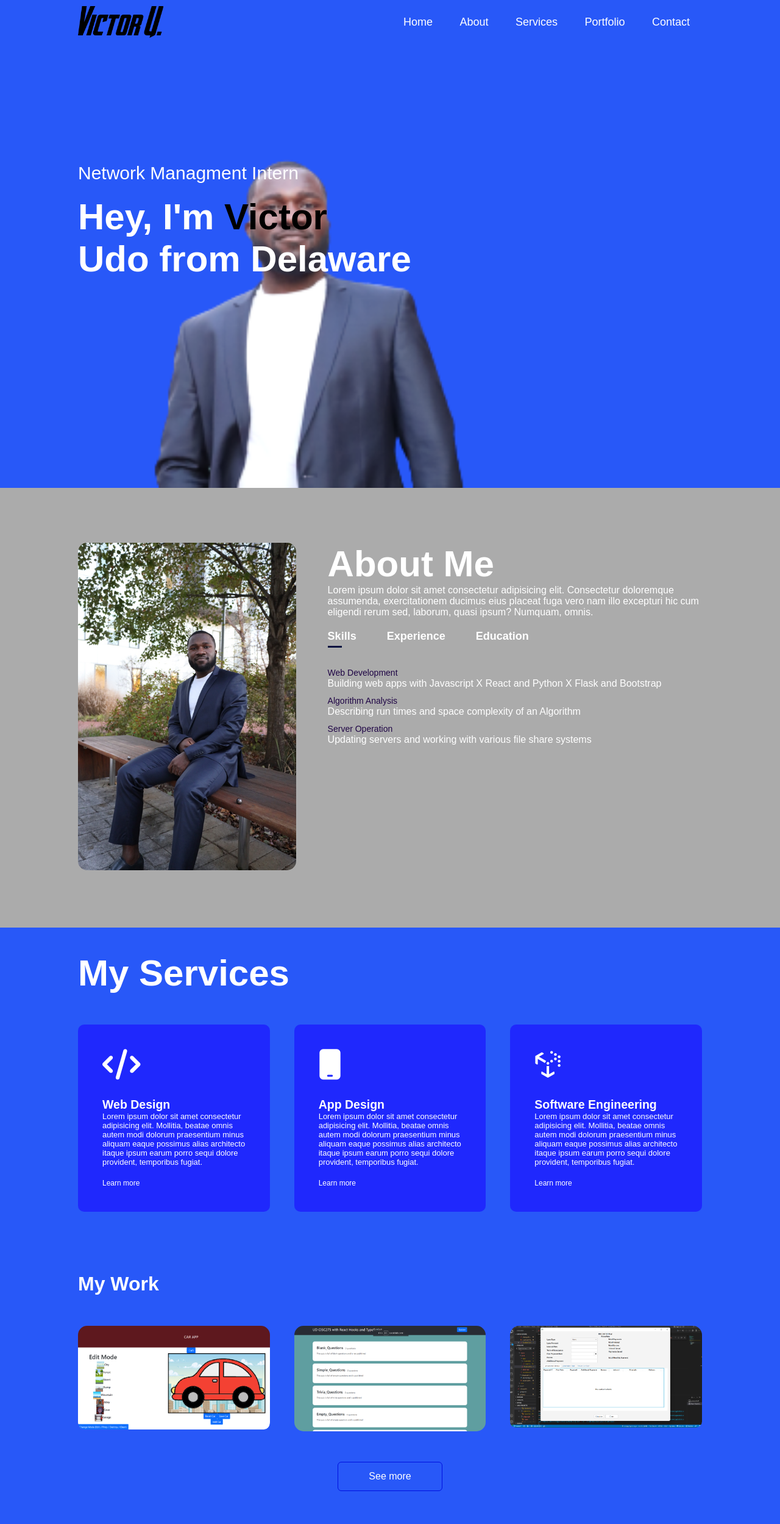
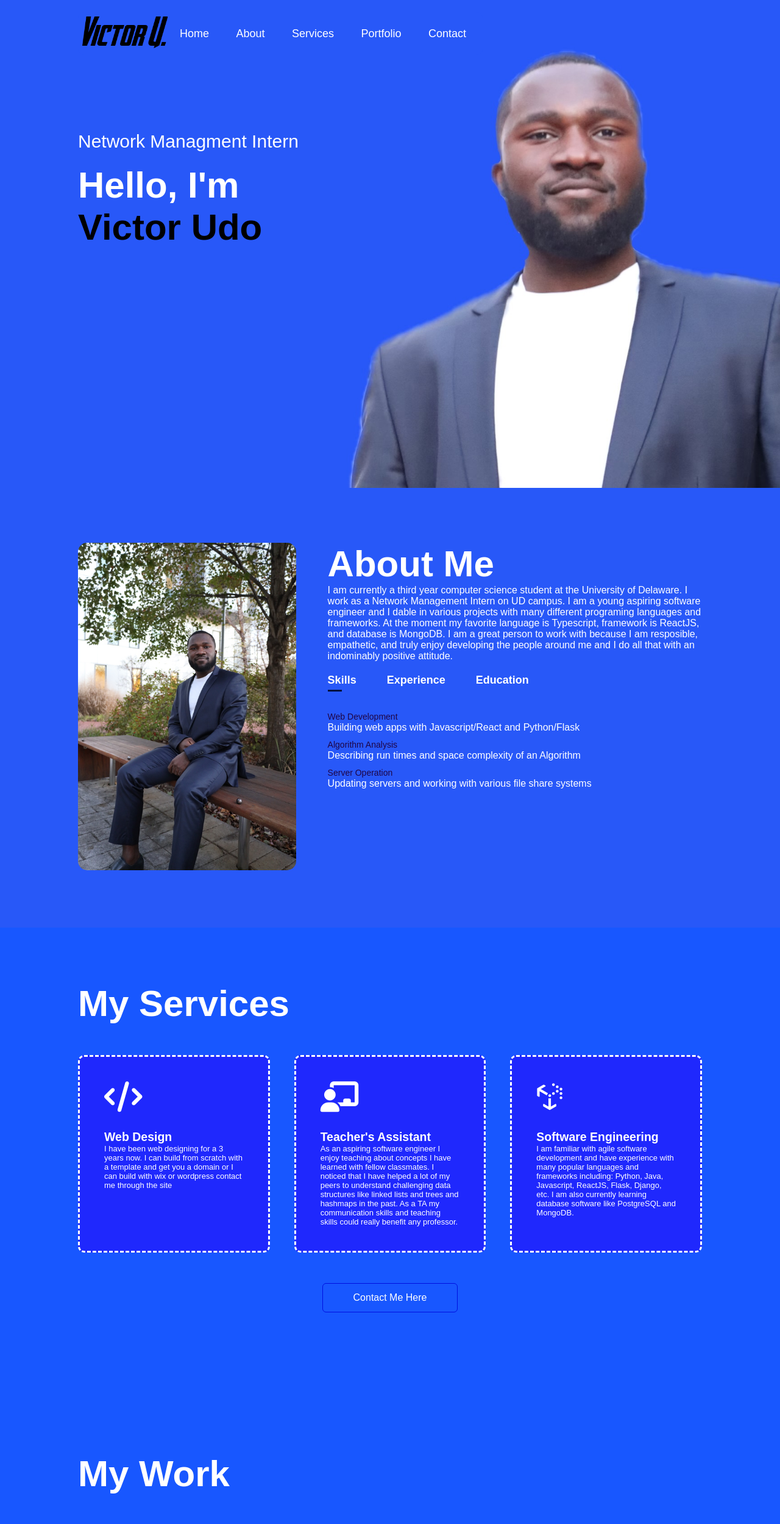
Before and after one commit to Joyboy97/parkgui, a plain HTML site: page index.html in a window 1280 px wide. Shown: the top 2499 px of the page at 61% size. Drawn offline with Linux system fonts and the light colour scheme.

Commit message:
background fix

```diff
--- a/index.html
+++ b/index.html
@@ -15,7 +15,9 @@
     <div id="header">
       <div class="container">
         <nav>
-          <img src="images/name.png" alt="Victor" class="logo" />
+          <a href="#">
+            <img src="images/name.png" alt="Victor" class="logo" />
+          </a>
           <ul id="sidemenu">
             <li><a href="#header">Home</a></li>
             <li><a href="#about">About</a></li>
@@ -24,15 +26,15 @@
             <li><a href="#contact">Contact</a></li>
             <i class="fas fa-times" onclick="closemenu()"></i>
           </ul>
+
           <i class="fas fa-bars" onclick="openmenu()"></i>
         </nav>
         <div class="header-text">
           <p>Network Managment Intern</p>
           <h1>
-            Hey, I'm
-            <span>Victor</span>
+            Hello, I'm
             <br />
-            Udo from Delaware
+            <span>Victor Udo</span>
           </h1>
         </div>
       </div>
@@ -47,10 +49,15 @@
           <div class="about-col-2">
             <h1 class="sub-title">About Me</h1>
             <p>
-              Lorem ipsum dolor sit amet consectetur adipisicing elit.
-              Consectetur doloremque assumenda, exercitationem ducimus eius
-              placeat fuga vero nam illo excepturi hic cum eligendi rerum sed,
-              laborum, quasi ipsum? Numquam, omnis.
+              I am currently a third year computer science student at the
+              University of Delaware. I work as a Network Management Intern on
+              UD campus. I am a young aspiring software engineer and I dable in
+              various projects with many different programing languages and
+              frameworks. At the moment my favorite language is Typescript,
+              framework is ReactJS, and database is MongoDB. I am a great person
+              to work with because I am resposible, empathetic, and truly enjoy
+              developing the people around me and I do all that with an
+              indominably positive attitude.
             </p>
             <div class="tab-titles">
               <p class="tab-links active-link" onclick="opentab('skills')">
@@ -66,8 +73,7 @@
                 <li>
                   <span>Web Development</span>
                   <br />
-                  Building web apps with Javascript X React and Python X Flask
-                  and Bootstrap
+                  Building web apps with Javascript/React and Python/Flask
                 </li>
                 <li>
                   <span>Algorithm Analysis</span>
@@ -137,43 +143,41 @@
             <i class="fa-solid fa-code"></i>
             <h2>Web Design</h2>
             <p>
-              Lorem ipsum dolor sit amet consectetur adipisicing elit. Mollitia,
-              beatae omnis autem modi dolorum praesentium minus aliquam eaque
-              possimus alias architecto itaque ipsum earum porro sequi dolore
-              provident, temporibus fugiat.
+              I have been web designing for a 3 years now. I can build from
+              scratch with a template and get you a domain or I can build with
+              wix or wordpress contact me through the site
             </p>
-            <a href="#">Learn more</a>
           </div>
           <div>
-            <i class="fa-solid fa-mobile"></i>
-            <h2>App Design</h2>
+            <i class="fa-solid fa-chalkboard-user"></i>
+            <h2>Teacher's Assistant</h2>
             <p>
-              Lorem ipsum dolor sit amet consectetur adipisicing elit. Mollitia,
-              beatae omnis autem modi dolorum praesentium minus aliquam eaque
-              possimus alias architecto itaque ipsum earum porro sequi dolore
-              provident, temporibus fugiat.
+              As an aspiring software engineer I enjoy teaching about concepts I
+              have learned with fellow classmates. I noticed that I have helped
+              a lot of my peers to understand challenging data structures like
+              linked lists and trees and hashmaps in the past. As a TA my
+              communication skills and teaching skills could really benefit any
+              professor.
             </p>
-            <a href="#">Learn more</a>
           </div>
           <div>
             <i class="fa-brands fa-uncharted"></i>
             <h2>Software Engineering</h2>
-
             <p>
-              Lorem ipsum dolor sit amet consectetur adipisicing elit. Mollitia,
-              beatae omnis autem modi dolorum praesentium minus aliquam eaque
-              possimus alias architecto itaque ipsum earum porro sequi dolore
-              provident, temporibus fugiat.
+              I am familiar with agile software development and have experience
+              with many popular languages and frameworks including: Python,
+              Java, Javascript, ReactJS, Flask, Django, etc. I am also currently
+              learning database software like PostgreSQL and MongoDB.
             </p>
-            <a href="#">Learn more</a>
           </div>
         </div>
+        <a href="#contact" class="btn">Contact Me Here</a>
       </div>
     </div>
     <!------------------------------------portfolio----------------->
     <div id="portfolio">
       <div class="container">
-        <h1 class="sub-titile">My Work</h1>
+        <h1 class="sub-title">My Work</h1>
         <div class="work-list">
           <div class="work">
             <img src="images/carapp.png" />
@@ -183,7 +187,10 @@
                 This is a Javascript web app that allows you to customize a car
                 with 30 different features.
               </p>
-              <a href="#">
+              <a
+                href="https://emba00.github.io/final-project-start/"
+                target="_blank"
+              >
                 <i class="fa-solid fa-arrow-up-right-from-square"></i>
               </a>
             </div>
@@ -196,7 +203,10 @@
                 This is a Typescript/React app I made in class that allows you
                 to make quizzes and save them on your browser.
               </p>
-              <a href="#">
+              <a
+                href="https://joyboy97.github.io/quizzer_start/"
+                target="_blank"
+              >
                 <i class="fa-solid fa-arrow-up-right-from-square"></i>
               </a>
             </div>
@@ -209,21 +219,23 @@
                 This java app I made in class allows you to enter loan
                 information and makes a interest projection graph.
               </p>
-              <a href="#">
+              <a href="https://github.com/Joyboy97/final181" target="_blank">
                 <i class="fa-solid fa-arrow-up-right-from-square"></i>
               </a>
             </div>
           </div>
         </div>
-        <a href="#" class="btn">See more</a>
+        <a href="https://github.com/Joyboy97" target="_blank" class="btn">
+          See more
+        </a>
       </div>
     </div>
     <!------------------------------------contact----------------->
     <div id="contact">
       <div class="container">
+        <h1 class="sub-title">Contact Me</h1>
         <div class="row">
           <div class="contact-left">
-            <h1 class="sub-title">Contact Me</h1>
             <p>
               <i class="fa-solid fa-envelope"></i>
               umorenudovictor@gmail.com
@@ -233,11 +245,16 @@
               (302)-898-6834
             </p>
             <div class="social-icons">
-              <a href="https://www.linkedin.com/in/victor-umoren-udo/">
+              <a
+                href="https://www.linkedin.com/in/victor-umoren-udo/"
+                target="_blank"
+              >
                 <i class="fa-brands fa-linkedin-in"></i>
               </a>
-              <a href="#"><i class="fa-brands fa-instagram"></i></a>
-              <a href="https://github.com/Joyboy97">
+              <a href="https://www.instagram.com/sites_byudo/" target="_blank">
+                <i class="fa-brands fa-instagram"></i>
+              </a>
+              <a href="https://github.com/Joyboy97" target="_blank">
                 <i class="fa-brands fa-github"></i>
               </a>
             </div>
@@ -268,7 +285,7 @@
       </div>
       <div class="copyright">
         <p>
-          Copyright Victor made with
+          Copyright © Victor made with
           <i class="fa-solid fa-heart"></i>
           from Easy Tutorials
         </p>
--- a/style.css
+++ b/style.css
@@ -1,123 +1,138 @@
-*{
+* {
   margin: 0;
   padding: 0;
-    font-family: 'Poppins', sans-serif;
+  font-family: "Poppins", sans-serif;
   box-sizing: border-box;
 }
-html{
+html {
   scroll-behavior: smooth;
 }
-body{
-    background: #2858f8;
+body {
+  background: #1857ff;
   color: #fff;
 }
 /* find better font and colors for the page */
-#header{
+#navbar {
+  height: 100%;
+  position: sticky;
+  top: 20px;
+}
+#header {
   width: 100%;
   height: 100vh;
-    background-image: url(images/standingopen.png);
+  background-image: url(images/background.jpg);
+  background-attachment: fixed;
   background-size: cover;
   background-repeat: no-repeat;
   background-position: center;
   /* 600px 1000px; */
 }
-.container{
+.container {
   padding: 10px 10%;
 }
-nav{
+nav {
   display: flex;
   align-items: center;
   justify-content: space-between;
-    flex-wrap: wrap
+  z-index: 3;
+  flex-wrap: wrap;
+  background: #2858f8;
+  border-radius: 10px;
+  position: fixed;
+  top: 20px;
+  padding: 7px;
+  width: fit-content;
 }
-.logo{
+.logo {
+  position: sticky;
   width: 140px;
 }
 
-nav ul li{
+nav ul li {
   display: inline-block;
+
   list-style: none;
   margin: 10px 20px;
 }
-nav ul li a{
+nav ul li a {
   color: #fff;
   text-decoration: none;
   font-size: 18px;
   position: relative;
 }
 
-nav ul li a::after{
-    content:'';
-    width:0;
-    height:3px;
+nav ul li a::after {
+  content: "";
+  width: 0;
+  height: 3px;
   background: #02113f;
   position: absolute;
-    left:0;
+  left: 0;
   bottom: -6px;
-    transition:0.5s;
+  transition: 0.5s;
 }
 /* cool transition css stuff */
-nav ul li a:hover::after{
+nav ul li a:hover::after {
   width: 100%;
 }
-.header-text{
+.header-text {
   margin-top: 20%;
   font-size: 30px;
 }
 
-.header-text h1{
+.header-text h1 {
   fornt-size: 60px;
   margin-top: 20px;
 }
-.header-text h1 span{
+.header-text h1 span {
   color: black;
 }
 /* --------------------------about------------------------ */
-.alexflick{
-    width:325px ;
-    height:500px;
-    border-radius:15px;
+.alexflick {
+  width: 325px;
+  height: 500px;
+  border-radius: 15px;
 }
 /* this controls alexes big ass photos */
-#about{
-    padding:80px 0;
+#about {
+  padding: 80px 0;
   /* color: */
-    background-color:#ababab;
+  background-color: #2858f8;
 }
-.row{
+.row {
   display: flex;
   justify-content: space-between;
-    flex-wrap:wrap;
+  flex-wrap: wrap;
 }
 
-.about-col-1{
-    flex-basis:35%;
+.about-col-1 {
+  flex-basis: 35%;
 }
-.about-col-1 img{
-    width:100%;
-    border-radius:15px;
+.about-col-1 img {
+  width: 100%;
+  border-radius: 15px;
 }
-.about-col-2{
-    flex-basis:60%;
+.about-col-2 {
+  flex-basis: 60%;
 }
-.sub-title{
+.sub-title {
   font-size: 60px;
   font-weight: 600;
   color: #fff;
 }
-.tab-titles{
+.tab-titles {
   display: flex;
   margin: 20px 0 40px;
 }
-.tab-links{
-    margin-right:50px;
-    font-size:18px;
-    font-weight:700;
+.tab-links {
+  margin-right: 50px;
+  font-size: 18px;
+  font-weight: 700;
   cursor: pointer;
-    position:relative;
+  position: relative;
 }
-.tab-links::after{
-    content: '';
+.tab-links::after {
+  content: "";
   width: 0;
   height: 3px;
   background: #02113f;
@@ -126,160 +141,168 @@ nav ul li a:hover::after{
   bottom: -8px;
   transition: 0.5s;
 }
-.tab-links.active-link::after{
-    width:50%;
+.tab-links.active-link::after {
+  width: 50%;
 }
-.tab-contents{
-    display:none;
+.tab-contents {
+  display: none;
 }
 .tab-contents ul li {
   list-style: none;
   margin: 10px 0;
 }
-.tab-contents ul li span{
+.tab-contents ul li span {
   color: #1f0545;
   font-size: 14px;
 }
-.tab-contents.active-tab{
-    display:block;
+.tab-contents.active-tab {
+  display: block;
 }
 
 /* -----------------------------services---------------------- */
-#services{
-    padding:30px 0;
+#services {
+  padding: 80px 0;
 }
-.services-list{
-    display:grid;
-    grid-template-columns:repeat(auto-fit, minmax(250px, 1fr));
+.services-list {
+  display: grid;
+  grid-template-columns: repeat(auto-fit, minmax(250px, 1fr));
   grid-gap: 40px;
-    margin-top:50px;
+  margin-top: 50px;
 }
-.services-list div{
+.services-list div {
   background: #1f28fd;
-    padding:40px;
+  padding: 40px;
   font-size: 13px;
-    font-weight:300;
+  font-weight: 300;
   border-radius: 10px;
-    transition: background 0.5s,transform 0.5s;
+  border-style: dashed;
+  transition: background 0.5s, transform 0.5s;
 }
-.services-list div i{
+.services-list div i {
   font-size: 50px;
   margin-bottom: 30px;
 }
-.services-list div a{
-    text-decoration:none;
+.services-list div a {
+  padding: 5px;
+  width: fit-content;
+  border-style: dashed;
+  border-radius: 5px;
+  text-decoration: none;
   color: #fff;
-    font-size:12px;
+  font-size: 12px;
   margin-top: 20px;
   display: inline-block;
 }
-.services-list div:hover{
+.services-list div:hover {
   background: #0010df;
   transform: translateY(-10px);
 }
 /* ---------portfolio-------- */
-#portfolio{
-    padding: 50px 0;
+#portfolio {
+  padding: 80px 0;
 }
-.work-list{
-    display:grid;
-    grid-template-columns:repeat(auto-fit, minmax(250px, 1fr));
+.work-list {
+  display: grid;
+  grid-template-columns: repeat(auto-fit, minmax(250px, 1fr));
   grid-gap: 40px;
-    margin-top:50px;
+  margin-top: 50px;
 }
 
-.work{
-    border-radius:15px;
+.work {
+  border-radius: 15px;
   position: relative;
   overflow: hidden;
 }
-.work img{
-    width:100%;
+.work img {
+  width: 100%;
   border-radius: 10px;
-    display:block;
+  display: block;
   transition: transform 0.5s;
-
 }
-.layer{
+.layer {
   width: 100%;
   height: 0;
-    background: linear-gradient(rgba(0,0,0,0.6), #1850f8);
+  background: linear-gradient(rgba(0, 0, 0, 0.6), #1850f8);
   border-radius: 10px;
   position: absolute;
   left: 0;
-    bottom:0;
+  bottom: 0;
   overflow: hidden;
-    display:flex;
+  display: flex;
   align-items: center;
   justify-content: center;
   flex-direction: column;
   padding: 0 40px;
   flex-direction: column;
-    font-size:14px;
+  font-size: 14px;
   transition: height 0.5s;
 }
-.layer p{
-
+.layer p {
 }
-.layer h3{
-    font-weight:700;
+.layer h3 {
+  font-weight: 700;
   margin-bottom: 20px;
 }
-.layer a{
+.layer a {
   margin-top: 20px;
-    color:#1f104f;
-    text-decoration:none;
-    font-size:18px;
-    line-height:40px;
-    background:#fff;
-    width:40px;
-    height:40px;
-    border-radius:50%;
-    text-align:center;
+  color: #1f104f;
+  text-decoration: none;
+  font-size: 18px;
+  line-height: 40px;
+  background: #fff;
+  width: 40px;
+  height: 40px;
+  border-radius: 50%;
+  text-align: center;
 }
-.work:hover img{
+.work:hover img {
   transform: scale(1.1);
 }
-.work:hover .layer{
-    height:100%;
+.work:hover .layer {
+  height: 100%;
 }
 
-.btn{
+.btn {
   display: block;
+  /* border-style: dashed; */
   margin: 50px auto;
   width: fit-content;
   border: 1px solid #0010df;
-    padding:14px 50px;
-    border-radius:6px;
+  padding: 14px 50px;
+  border-radius: 6px;
   text-decoration: none;
+  justify-content: center;
   color: #fff;
   transition: background 0.5s;
 }
 
-.btn:hover{
+.btn:hover {
   background: #0010df;
 }
 
 /* --------------contact-------------- */
-
-.contact-left{
+#contact {
+  padding: 80px 0;
+}
+.contact-left {
   flex-basis: 35%;
 }
-.contact-left p{
+.contact-left p {
   margin-top: 30px;
 }
-.contact-left p i{
+.contact-left p i {
   color: #0010df;
   margin-right: 15px;
-    font-size:25px;
+  font-size: 25px;
 }
-.contact-right{
+.contact-right {
   flex-basis: 60%;
 }
-.contact-right form{
+.contact-right form {
   width: 100%;
 }
-form input, form textarea{
+form input,
+form textarea {
   width: 100%;
   border: 0;
   outline: none;
@@ -290,16 +313,16 @@ form input, form textarea{
   font-size: 18px;
   border-radius: 6px;
 }
-form .btn2{
+form .btn2 {
   padding: 14px 60px;
   font-size: 18px;
-    margin-top:20px;
+  margin-top: 20px;
   cursor: pointer;
 }
-.social-icons{
-    margin-top:30px;
+.social-icons {
+  margin-top: 30px;
 }
-.social-icons a{
+.social-icons a {
   text-decoration: none;
   font-size: 30px;
   margin-right: 15px;
@@ -307,104 +330,103 @@ form .btn2{
   display: inline-block;
   transition: transform 0.5s;
 }
-.social-icons a:hover{
+.social-icons a:hover {
   color: #0010df;
   transform: translateY(-5px);
-
 }
-.btn.btn2{
+.btn.btn2 {
   display: inline-block;
   background: #0010df;
 }
-.copyright{
-    width:100%;
+.copyright {
+  width: 100%;
   text-align: center;
   padding: 25px 0;
   background: #262626;
-    font-weight:300;
-    margin-top:20px;
-
+  font-weight: 300;
+  margin-top: 20px;
 }
-.copyright i{
-    color: #ff0418
+.copyright i {
+  color: #ff0418;
 }
 
 /* downloading resume button */
 
 /* ---------------------------css small screens--------- */
-nav .fas{
+nav .fas {
   display: none;
 }
-@media only screen and (max-width: 600px){
-    #header{
-        background-image: url(images/standingopen.png)
+@media only screen and (max-width: 600px) {
+  #header {
+    background-image: url(images/phonebackground.jpg);
   }
-    .header-text{
+  .header-text {
     margin-top: 100%;
     font-size: 16px;
   }
 
-    .header-text h1{
+  .header-text h1 {
     fornt-size: 30px;
     margin-top: 20px;
   }
-    .header-text h1 span{
+  .header-text h1 span {
     color: black;
   }
-    nav .fas{
+  nav .fas {
     display: block;
-        font-size:25px;
+    font-size: 25px;
+    padding: 10px;
+    color: #000;
   }
-    nav ul{
-        background:#0010df;
+  nav ul {
+    background: #0010df;
     position: fixed;
     top: 0;
     right: -200px;
     width: 200px;
     height: 100vh;
-        padding-top:50px;
-        z-index:2;
+    padding-top: 50px;
+    z-index: 2;
     transition: right 0.5s;
   }
-    nav ul li{
+  nav ul li {
     display: block;
     margin: 25px;
   }
-    nav ul .fas{
+  nav ul .fas {
     position: absolute;
     top: 25px;
     left: 25px;
     cursor: pointer;
   }
-    .sub-tile{
+  .sub-tile {
     font-size: 40px;
-
   }
-    .about-col-1, .about-col-2{
+  .about-col-1,
+  .about-col-2 {
     flex-basis: 100%;
   }
-    .about-col-1{
+  .about-col-1 {
     margin-bottom: 30px;
-
   }
-    .about-col-2{
+  .about-col-2 {
     font-size: 14px;
   }
-    .tab-links{
+  .tab-links {
     font-size: 16px;
     margin-right: 20px;
   }
-    .contact-left{
+  .contact-left {
     flex-basis: 100%;
   }
-    .contact-right{
+  .contact-right {
     flex-basis: 100%;
   }
-    .copyright{
-        font-size:15px;
+  .copyright {
+    font-size: 15px;
   }
 }
-#msg{
+#msg {
   color: #51b752;
   margin-top: -40px;
   display: block;
```
Also changed, not shown: images/background.jpg (added), images/phonebackground.jpg (added). Lines whose indentation alone changed are shown as unchanged.
